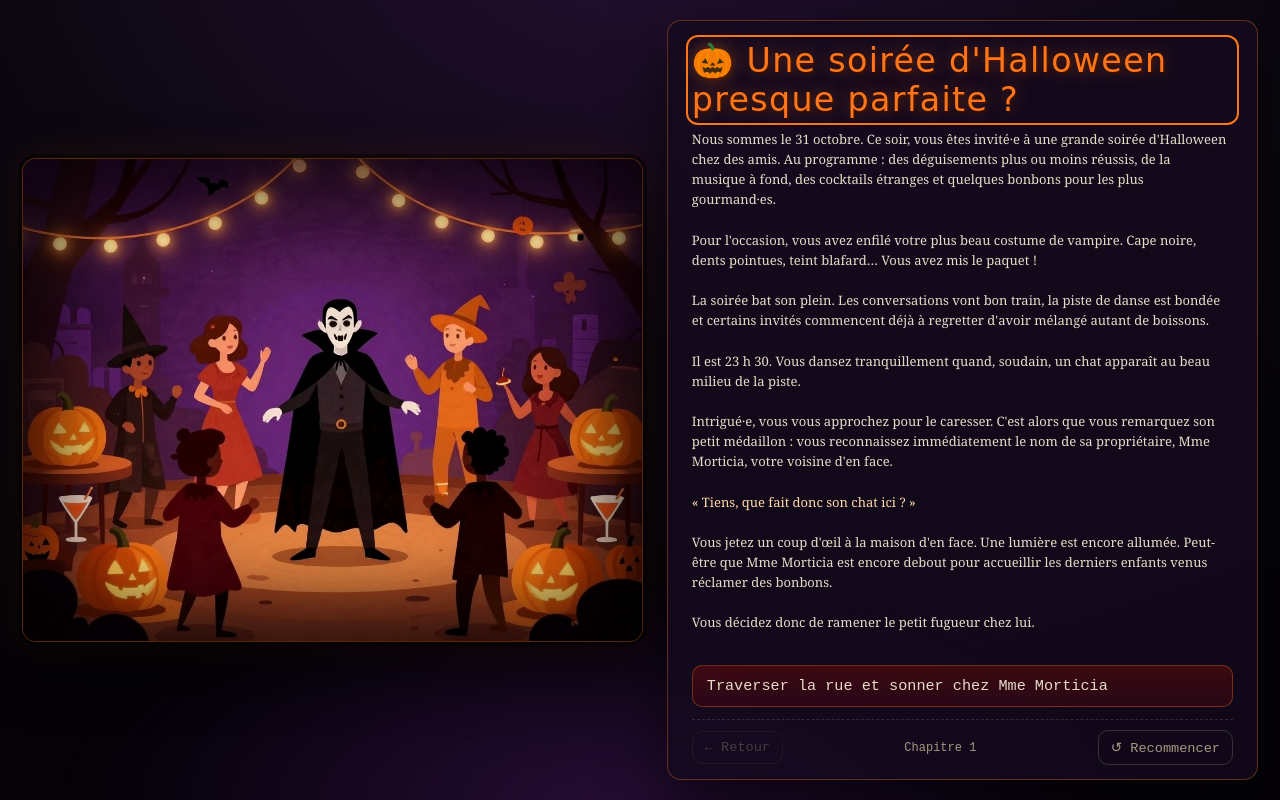
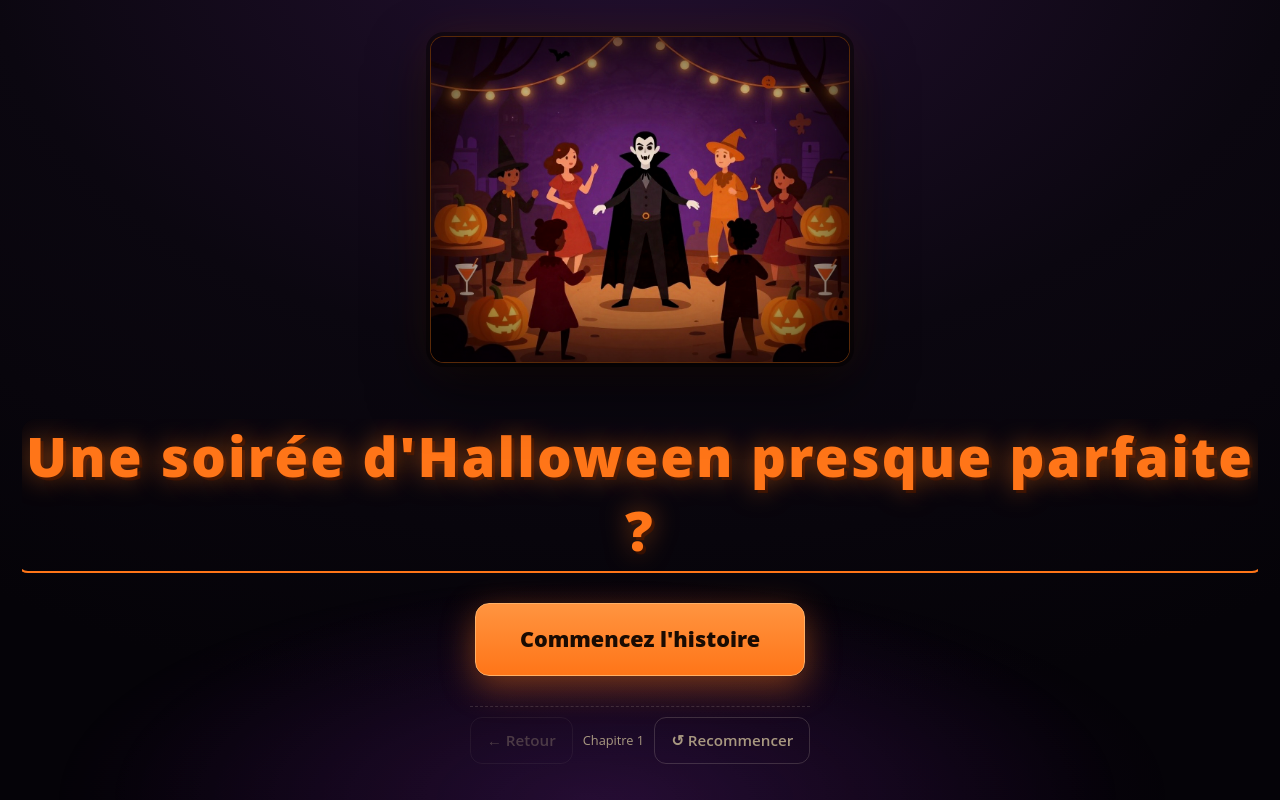
Before and after one commit to adrien-image/Amazing-halloween, a website: page index.html in a window 1280 px wide. Drawn offline with Linux system fonts and the light colour scheme; a web font is replaced by a local one.

Commit message:
Refonte UI : Open Sans, page d'accueil avec bouton, titres masqués, boutons plus gros, labels nettoyés, badge FIN !
- Police Open Sans (remplace Creepster / IM Fell English / Special Elite)
- Première étape dédiée : juste le nom de l'histoire + bouton « Commencez l'histoire »
- Titres de slides masqués (affiché uniquement sur l'accueil)
- Boutons plus gros et plus hauts, centrés verticalement avec l'image
- Texte et image alignés au même niveau (align-items: center)
- Suppression des mentions « CHOIX A / A.1 / B.2.1 … » dans les libellés
- Distinction visuelle : boutons de choix (sombre) vs bouton de passage à l'étape suivante (orange vif)
- Images : ratio 1152/896 forcé par CSS pour cohérence (déjà homogène en 1152x896)
- Badge de fin : « FIN ! — … » en évidence
- tests/story.test.js adapté (texte de home vide autorisé, préfixes Choix interdits, badge FIN !)

Co-authored-by: adrien-image <adrien-image@users.noreply.github.com>

```diff
--- a/app.js
+++ b/app.js
@@ -11,6 +11,8 @@
     title: document.getElementById("slide-title"),
     text: document.getElementById("slide-text"),
     choices: document.getElementById("choices"),
+    homeActions: document.getElementById("home-actions"),
+    start: document.getElementById("btn-start"),
     back: document.getElementById("btn-back"),
     restart: document.getElementById("btn-restart"),
     breadcrumb: document.getElementById("breadcrumb"),
@@ -36,8 +38,7 @@
 
   function renderText(raw) {
     var escaped = escapeHtml(raw);
-    var withDialogues = escaped.replace(/«([^»]+)»/g, '<span class="dialogue">«$1»</span>');
-    return withDialogues.replace(/\b(CHOIX [A-Z0-9.]+)/g, "<em>$1</em>");
+    return escaped.replace(/«([^»]+)»/g, '<span class="dialogue">«$1»</span>');
   }
 
   function fitText() {
@@ -59,6 +60,8 @@
 
   function showError(message) {
     els.title.textContent = "Oups…";
+    els.slide.classList.remove("home");
+    els.homeActions.hidden = true;
     els.text.innerHTML = '<p class="error">' + escapeHtml(message) + "</p>";
     els.choices.innerHTML = "";
     els.image.removeAttribute("src");
@@ -76,10 +79,14 @@
 
     state.current = nodeId;
 
+    var isHome = nodeId === "start";
+    els.slide.classList.toggle("home", isHome);
+    els.homeActions.hidden = !isHome;
+
     var img = safeImage(node.image);
     if (img) {
       els.image.src = img;
-      els.image.alt = "Illustration — " + node.title;
+      els.image.alt = isHome ? "Illustration de la soirée" : "Illustration de la scène";
       els.image.style.visibility = "visible";
     } else {
       els.image.removeAttribute("src");
@@ -94,11 +101,15 @@
     els.text.scrollTop = 0;
 
     els.choices.innerHTML = "";
-    (node.choices || []).forEach(function (choice) {
-      if (!choice || !choice.next) return;
+    if (isHome) return finishRender();
+    var choices = (node.choices || []).filter(function (choice) {
+      return choice && choice.next;
+    });
+    var singleNext = !node.ending && choices.length === 1;
+    choices.forEach(function (choice) {
       var btn = document.createElement("button");
       btn.type = "button";
-      btn.className = "btn btn-choice";
+      btn.className = "btn " + (singleNext ? "btn-next" : "btn-choice");
       btn.textContent = choice.label || choice.next;
       btn.addEventListener("click", function () {
         state.history.push(choice.next);
@@ -108,6 +119,10 @@
       els.choices.appendChild(btn);
     });
 
+    finishRender();
+  }
+
+  function finishRender() {
     els.back.disabled = state.history.length <= 1;
     els.breadcrumb.textContent = "Chapitre " + state.history.length;
 
@@ -133,6 +148,14 @@
   els.restart.addEventListener("click", function () {
     state.history = ["start"];
     render("start");
+  });
+
+  els.start.addEventListener("click", function () {
+    var first = STORY.start.choices && STORY.start.choices[0];
+    if (first && first.next) {
+      state.history.push(first.next);
+      render(first.next);
+    }
   });
 
   document.addEventListener("keydown", function (e) {
--- a/index.html
+++ b/index.html
@@ -14,7 +14,7 @@
   <title>🎃 Une soirée d'Halloween presque parfaite ?</title>
   <link rel="preconnect" href="https://fonts.googleapis.com" />
   <link rel="preconnect" href="https://fonts.gstatic.com" crossorigin />
-  <link href="https://fonts.googleapis.com/css2?family=Creepster&family=IM+Fell+English:ital@0;1&family=Special+Elite&display=swap" rel="stylesheet" />
+  <link href="https://fonts.googleapis.com/css2?family=Open+Sans:ital,wght@0,400;0,600;0,700;0,800;1,400&display=swap" rel="stylesheet" />
   <link rel="stylesheet" href="style.css" />
 </head>
 <body>
@@ -30,6 +30,9 @@
       <div class="slide-content">
         <h1 id="slide-title" class="slide-title" tabindex="-1"></h1>
         <div id="slide-text" class="slide-text"></div>
+        <div id="home-actions" class="home-actions" hidden>
+          <button id="btn-start" class="btn btn-start" type="button">Commencez l'histoire</button>
+        </div>
         <div id="choices" class="choices"></div>
         <div class="slide-nav">
           <button id="btn-back" class="btn btn-ghost" type="button">← Retour</button>
--- a/story.js
+++ b/story.js
@@ -1,25 +1,11 @@
 const STORY = {
   start: {
     id: "start",
-    title: "🎃 Une soirée d'Halloween presque parfaite ?",
+    title: "Une soirée d'Halloween presque parfaite ?",
     image: "assets/img/slide-00-intro.jpg",
-    text: `Nous sommes le 31 octobre. Ce soir, vous êtes invité·e à une grande soirée d'Halloween chez des amis. Au programme : des déguisements plus ou moins réussis, de la musique à fond, des cocktails étranges et quelques bonbons pour les plus gourmand·es.
-
-Pour l'occasion, vous avez enfilé votre plus beau costume de vampire. Cape noire, dents pointues, teint blafard… Vous avez mis le paquet !
-
-La soirée bat son plein. Les conversations vont bon train, la piste de danse est bondée et certains invités commencent déjà à regretter d'avoir mélangé autant de boissons.
-
-Il est 23 h 30. Vous dansez tranquillement quand, soudain, un chat apparaît au beau milieu de la piste.
-
-Intrigué·e, vous vous approchez pour le caresser. C'est alors que vous remarquez son petit médaillon : vous reconnaissez immédiatement le nom de sa propriétaire, Mme Morticia, votre voisine d'en face.
-
-« Tiens, que fait donc son chat ici ? »
-
-Vous jetez un coup d'œil à la maison d'en face. Une lumière est encore allumée. Peut-être que Mme Morticia est encore debout pour accueillir les derniers enfants venus réclamer des bonbons.
-
-Vous décidez donc de ramener le petit fugueur chez lui.`,
+    text: ``,
     choices: [
-      { label: "Traverser la rue et sonner chez Mme Morticia", next: "doorway" }
+      { label: "Commencez l'histoire", next: "doorway" }
     ]
   },
 
@@ -138,8 +124,8 @@ Est-il endormi ?
 
 Que faites-vous ?`,
     choices: [
-      { label: "CHOIX A — Lui signaler votre présence : « Heu… Monsieur ? C'est votre femme qui m'a demandé de vous monter un verre d'eau. Je vous le pose où ? »", next: "choixA" },
-      { label: "CHOIX B — Vous approcher à pas de loup et déposer délicatement le verre sur la table de chevet", next: "choixB" }
+      { label: "Lui signaler votre présence : « Heu… Monsieur ? C'est votre femme qui m'a demandé de vous monter un verre d'eau. Je vous le pose où ? »", next: "choixA" },
+      { label: "Vous approcher à pas de loup et déposer délicatement le verre sur la table de chevet", next: "choixB" }
     ]
   },
 
@@ -215,8 +201,8 @@ Visiblement troublé par cette odeur, le vieil homme avait déclaré tout cela
 
 Que faites-vous ?`,
     choices: [
-      { label: "CHOIX A.1 — Partir maintenant : dans un dernier élan de désespoir, lui souffler votre haleine à l'ail en plein visage", next: "a1" },
-      { label: "CHOIX A.2 — Rentrer dans son jeu : lui proposer un marché pour qu'il ouvre la porte, en lui promettant un plat spécial", next: "a2" }
+      { label: "Partir maintenant : dans un dernier élan de désespoir, lui souffler votre haleine à l'ail en plein visage", next: "a1" },
+      { label: "Rentrer dans son jeu : lui proposer un marché pour qu'il ouvre la porte, en lui promettant un plat spécial", next: "a2" }
     ]
   },
   a1: {
@@ -263,8 +249,8 @@ Gloups.
 
 Mais où est-ce que vous êtes tombé ?! Et surtout… qu'est-ce que vous allez faire ?`,
     choices: [
-      { label: "A.1.1 — Faire semblant que votre téléphone vibre dans votre poche", next: "a11" },
-      { label: "A.1.2 — Décider d'aller boire ce café (de toute façon, un vieux de 96 ans, personne ne le croira jamais)", next: "a12" }
+      { label: "Faire semblant que votre téléphone vibre dans votre poche", next: "a11" },
+      { label: "Décider d'aller boire ce café (de toute façon, un vieux de 96 ans, personne ne le croira jamais)", next: "a12" }
     ]
   },
 
@@ -315,7 +301,7 @@ Le lendemain matin, vous découvrez deux petits points noirs sur votre cou. Deux
 Et dans votre boîte aux lettres, une carte :
 
 « Merci pour cette charmante soirée. Revenez quand vous voulez ! Henri et Yvonne Morticia. »`,
-    ending: "FIN — Échappé de justesse",
+    ending: "FIN ! — Échappé de justesse",
     choices: [
       { label: "↺ Rejouer l'histoire", next: "start" }
     ]
@@ -407,7 +393,7 @@ Au dos, une inscription soigneusement calligraphiée :
 « Notre famille s'agrandit. 31 octobre 2026. Pour toujours. »
 
 Dehors, la nuit tombe. Et dans la maison des Morticia, personne ne semble avoir remarqué votre absence.`,
-    ending: "FIN — La famille s'agrandit",
+    ending: "FIN ! — La famille s'agrandit",
     choices: [
       { label: "↺ Rejouer l'histoire", next: "start" }
     ]
@@ -449,8 +435,8 @@ Au moment de servir, vous décidez d'ajouter la touche finale.
 
 Que mettez-vous ?`,
     choices: [
-      { label: "A.2.1 — Une goutte de votre sang : « Comme j'ai mangé de l'ail, le goût devrait s'y retrouver, non ? »", next: "a21" },
-      { label: "A.2.2 — Une toute petite tranche d'ail, puis trancher le pain avec le même couteau (une simple trace)", next: "a22" }
+      { label: "Une goutte de votre sang : « Comme j'ai mangé de l'ail, le goût devrait s'y retrouver, non ? »", next: "a21" },
+      { label: "Une toute petite tranche d'ail, puis trancher le pain avec le même couteau (une simple trace)", next: "a22" }
     ]
   },
   a21: {
@@ -530,7 +516,7 @@ Sur la table, une tasse de café fume encore doucement.
 À côté, un petit mot vient d'apparaître, écrit d'une écriture élégante :
 
 « Merci d'avoir pris soin de mon Henri. Il ne faut pas le laisser seul trop longtemps. Il s'ennuie tellement depuis mon départ… À l'année prochaine ! — Yvonne »`,
-    ending: "FIN — L'allergie annuelle",
+    ending: "FIN ! — L'allergie annuelle",
     choices: [
       { label: "↺ Rejouer l'histoire", next: "start" }
     ]
@@ -613,7 +599,7 @@ Vous sentez un frisson vous parcourir le dos.
 Un second message arrive.
 
 « Un pacte est un pacte. Dommage que vous n'ayez pas tenu le vôtre. Henri. »`,
-    ending: "FIN — Le goût perdu",
+    ending: "FIN ! — Le goût perdu",
     choices: [
       { label: "↺ Rejouer l'histoire", next: "start" }
     ]
@@ -670,8 +656,8 @@ Vous lui expliquez alors que c'est sa femme qui vous a demandé de monter, que v
 
 Que faites-vous maintenant ?`,
     choices: [
-      { label: "CHOIX B.1 — Lui montrer le cadre tombé : « Je suis désolé… Tenez, je crois que c'est à vous. »", next: "b1a" },
-      { label: "CHOIX B.2 — Chercher un objet pour ouvrir la porte coincée", next: "b2" }
+      { label: "Lui montrer le cadre tombé : « Je suis désolé… Tenez, je crois que c'est à vous. »", next: "b1a" },
+      { label: "Chercher un objet pour ouvrir la porte coincée", next: "b2" }
     ]
   },
 
@@ -713,8 +699,8 @@ Un silence pesant s'installe dans la chambre.
 
 Gêné par ce silence, que faites-vous ?`,
     choices: [
-      { label: "CHOIX B.1.1 — Lui parler de votre grand amour", next: "b11" },
-      { label: "CHOIX B.1.2 — Remarquer l'échiquier posé sur une petite table et lui demander qui gagne", next: "b12" }
+      { label: "Lui parler de votre grand amour", next: "b11" },
+      { label: "Remarquer l'échiquier posé sur une petite table et lui demander qui gagne", next: "b12" }
     ]
   },
   b11: {
@@ -774,7 +760,7 @@ Vous ne saurez jamais vraiment qui était Henri Morticia, ni pourquoi il vous a
 Mais, à cet instant, vous en êtes certain·e : votre promesse, elle aussi, traversera le temps.
 
 Après tout, certaines histoires d'amour ne connaissent pas de fin… même après la mort.`,
-    ending: "FIN — L'amour ne meurt jamais",
+    ending: "FIN ! — L'amour ne meurt jamais",
     choices: [
       { label: "↺ Rejouer l'histoire", next: "start" }
     ]
@@ -882,7 +868,7 @@ Un éclair de lumière traverse la fenêtre. Et la silhouette disparaît.
 Vous restez pétrifié quelques secondes avant de vous précipiter vers la fête, bien décidé à ne plus jamais remettre les pieds dans cette maison.
 
 Mais, depuis cette nuit-là, chaque fois que vous vous asseyez devant un échiquier, vous avez la désagréable impression que quelqu'un, quelque part, attend patiemment sa revanche.`,
-    ending: "FIN — Échec et mat",
+    ending: "FIN ! — Échec et mat",
     choices: [
       { label: "↺ Rejouer l'histoire", next: "start" }
     ]
@@ -925,8 +911,8 @@ Vous vous immobilisez. Dans le reflet de la vitre, vous distinguez sa silhouette
 
 Vous regardez sur la table et vous choisissez…`,
     choices: [
-      { label: "CHOIX B.2.1 — La lettre à l'adresse manuscrite, adressée à M. Morticia, timbrée des USA", next: "b21" },
-      { label: "CHOIX B.2.2 — La lettre tapée à la machine, adressée à Mme Morticia", next: "b22" }
+      { label: "La lettre à l'adresse manuscrite, adressée à M. Morticia, timbrée des USA", next: "b21" },
+      { label: "La lettre tapée à la machine, adressée à Mme Morticia", next: "b22" }
     ]
   },
 
@@ -977,7 +963,7 @@ Avant de quitter la maison, vous caressez doucement le chat et lui murmurez :
 Minou ronronne, comme s'il avait compris.
 
 Vous vous éloignez dans la nuit, avec le sentiment étrange d'avoir partagé un petit moment de bonheur avec un homme qui, depuis bien trop longtemps, attend toujours le retour de sa fille.`,
-    ending: "FIN — L'attente d'une fille",
+    ending: "FIN ! — L'attente d'une fille",
     choices: [
       { label: "↺ Rejouer l'histoire", next: "start" }
     ]
@@ -1055,7 +1041,7 @@ Il cligne des yeux. Le miroir ne montre plus que le couloir désert.
 Dehors, vous respirez profondément et vous persuadez que la fatigue lui joue des tours.
 
 Après tout, un homme déclaré mort depuis quarante ans, une pendule figée à 23 h 44 et un reflet manquant… ce ne sont peut-être que des coïncidences.`,
-    ending: "FIN — Le reflet manquant",
+    ending: "FIN ! — Le reflet manquant",
     choices: [
       { label: "↺ Rejouer l'histoire", next: "start" }
     ]
--- a/style.css
+++ b/style.css
@@ -18,7 +18,7 @@ html, body {
   height: 100%;
   background: radial-gradient(1200px 800px at 50% -10%, #241031 0%, var(--bg) 55%, #050308 100%);
   color: var(--ink);
-  font-family: "IM Fell English", Georgia, serif;
+  font-family: "Open Sans", "Segoe UI", Arial, sans-serif;
   overflow: hidden;
 }
 
@@ -52,10 +52,36 @@ html, body {
   display: grid;
   grid-template-columns: 1.05fr 1fr;
   gap: 24px;
-  align-items: stretch;
+  align-items: center;
   width: 100%;
   min-height: 0;
   animation: fadein 0.7s ease both;
+}
+
+.slide.home {
+  grid-template-columns: 1fr;
+  justify-items: center;
+  text-align: center;
+}
+.slide.home .slide-image-wrap {
+  width: min(420px, 72vw);
+}
+.slide.home .slide-content {
+  border: none;
+  background: transparent;
+  box-shadow: none;
+  backdrop-filter: none;
+  align-items: center;
+  padding: 0;
+}
+.slide.home .slide-title {
+  font-size: clamp(2rem, 5vw, 3.4rem);
+  text-shadow: 0 0 26px rgba(255, 117, 24, 0.55), 3px 3px 0 #2a0a00;
+}
+.home-actions {
+  margin-top: 26px;
+  display: flex;
+  justify-content: center;
 }
 @keyframes fadein {
   from { opacity: 0; transform: translateY(14px); }
@@ -80,6 +106,7 @@ html, body {
   max-height: calc(100vh - 40px);
   max-height: calc(100dvh - 40px);
   object-fit: cover;
+  aspect-ratio: 1152 / 896;
   filter: saturate(0.92) contrast(1.05);
 }
 .vignette {
@@ -98,23 +125,28 @@ html, body {
   box-shadow: 0 24px 60px rgba(0,0,0,0.55);
   display: flex;
   flex-direction: column;
+  justify-content: center;
   min-height: 0;
+  max-height: calc(100vh - 40px);
+  max-height: calc(100dvh - 40px);
   overflow: hidden;
 }
 
 .slide-title {
-  font-family: "Creepster", cursive;
-  font-weight: 400;
+  font-family: "Open Sans", "Segoe UI", Arial, sans-serif;
+  font-weight: 800;
   font-size: clamp(1.4rem, 2.6vw, 2.1rem);
   letter-spacing: 0.04em;
   color: var(--accent);
   text-shadow: 0 0 18px rgba(255, 117, 24, 0.45), 2px 2px 0 #2a0a00;
   margin: 0 0 10px;
   flex: 0 0 auto;
+  display: none;
 }
+.slide.home .slide-title { display: block; }
 
 .slide-text {
-  font-size: 1rem;
+  font-size: 1.05rem;
   line-height: 1.6;
   color: var(--ink);
   flex: 1 1 auto;
@@ -133,8 +165,8 @@ html, body {
 .choices {
   display: flex;
   flex-direction: column;
-  gap: 10px;
-  margin-top: 14px;
+  gap: 14px;
+  margin-top: 18px;
   flex: 0 0 auto;
   overflow-y: auto;
   min-height: 0;
@@ -143,12 +175,14 @@ html, body {
 .choices::-webkit-scrollbar-thumb { background: var(--blood); border-radius: 4px; }
 
 .btn {
-  font-family: "Special Elite", "Courier New", monospace;
-  font-size: 0.95rem;
+  font-family: "Open Sans", "Segoe UI", Arial, sans-serif;
+  font-weight: 600;
+  font-size: 1.15rem;
+  line-height: 1.4;
   text-align: left;
   cursor: pointer;
-  border-radius: 10px;
-  padding: 11px 14px;
+  border-radius: 12px;
+  padding: 18px 22px;
   transition: transform 0.12s ease, box-shadow 0.12s ease, background 0.12s ease;
 }
 .btn-choice {
@@ -162,12 +196,43 @@ html, body {
   transform: translateY(-2px);
   outline: none;
 }
+.btn-next {
+  color: #1a0b02;
+  font-weight: 700;
+  text-align: center;
+  background: linear-gradient(180deg, #ff9440, var(--accent));
+  border: 1px solid #ffb066;
+  box-shadow: 0 6px 22px rgba(255, 117, 24, 0.35);
+}
+.btn-next:hover, .btn-next:focus-visible {
+  background: linear-gradient(180deg, #ffa65c, #ff8329);
+  box-shadow: 0 0 30px rgba(255, 117, 24, 0.55);
+  transform: translateY(-2px);
+  outline: none;
+}
+.btn-start {
+  font-size: 1.35rem;
+  font-weight: 800;
+  text-align: center;
+  padding: 20px 44px;
+  color: #1a0b02;
+  background: linear-gradient(180deg, #ff9440, var(--accent));
+  border: 1px solid #ffb066;
+  border-radius: 14px;
+  box-shadow: 0 10px 34px rgba(255, 117, 24, 0.45);
+}
+.btn-start:hover, .btn-start:focus-visible {
+  background: linear-gradient(180deg, #ffa65c, #ff8329);
+  box-shadow: 0 0 40px rgba(255, 117, 24, 0.65);
+  transform: translateY(-3px) scale(1.03);
+  outline: none;
+}
 .btn-ghost {
   color: var(--ink-dim);
   background: transparent;
   border: 1px solid rgba(232, 220, 200, 0.18);
-  font-size: 0.85rem;
-  padding: 8px 12px;
+  font-size: 0.95rem;
+  padding: 12px 16px;
 }
 .btn-ghost:hover { color: var(--ink); border-color: var(--line); }
 .btn-ghost:disabled { opacity: 0.35; cursor: default; }
@@ -183,8 +248,8 @@ html, body {
   flex: 0 0 auto;
 }
 .breadcrumb {
-  font-family: "Special Elite", monospace;
-  font-size: 0.75rem;
+  font-family: "Open Sans", "Segoe UI", Arial, sans-serif;
+  font-size: 0.8rem;
   color: var(--ink-dim);
   text-align: center;
   flex: 1;
@@ -192,20 +257,26 @@ html, body {
 
 .ending-badge {
   display: inline-block;
-  font-family: "Creepster", cursive;
-  color: #ffd9a8;
-  border: 1px solid var(--line);
-  border-radius: 999px;
-  padding: 4px 14px;
-  margin-bottom: 12px;
-  background: rgba(142, 14, 0, 0.35);
-  letter-spacing: 0.06em;
+  font-family: "Open Sans", "Segoe UI", Arial, sans-serif;
+  font-weight: 800;
+  font-size: 1.5rem;
+  letter-spacing: 0.08em;
+  color: #1a0b02;
+  background: linear-gradient(180deg, #ff9440, var(--accent));
+  border: 1px solid #ffb066;
+  border-radius: 12px;
+  padding: 10px 26px;
+  margin-bottom: 16px;
+  box-shadow: 0 6px 24px rgba(255, 117, 24, 0.45);
 }
 
 @media (max-width: 860px) {
   html, body { overflow: auto; height: auto; }
   #app { height: auto; min-height: 100dvh; }
   .slide { grid-template-columns: 1fr; }
+  .slide.home .slide-image-wrap { width: min(360px, 84vw); }
   .slide-image-wrap img { max-height: 46vh; height: auto; aspect-ratio: 1152 / 896; }
+  .slide-content { max-height: none; }
   .slide-text { overflow-y: auto; }
+  .btn { font-size: 1.05rem; padding: 16px 18px; }
 }
```
Also changed, not shown: tests/story.test.js (+11 -3 lines).
